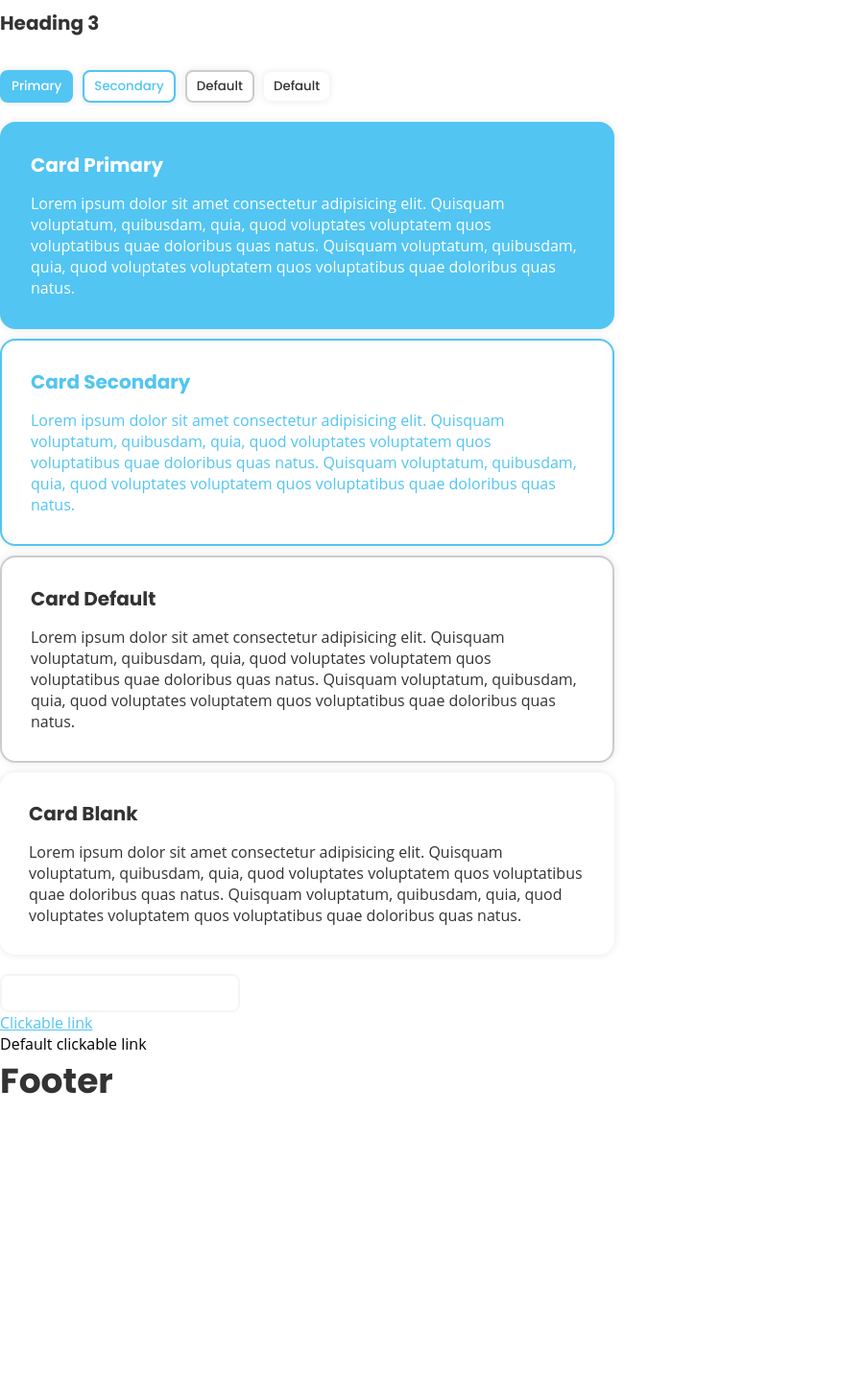
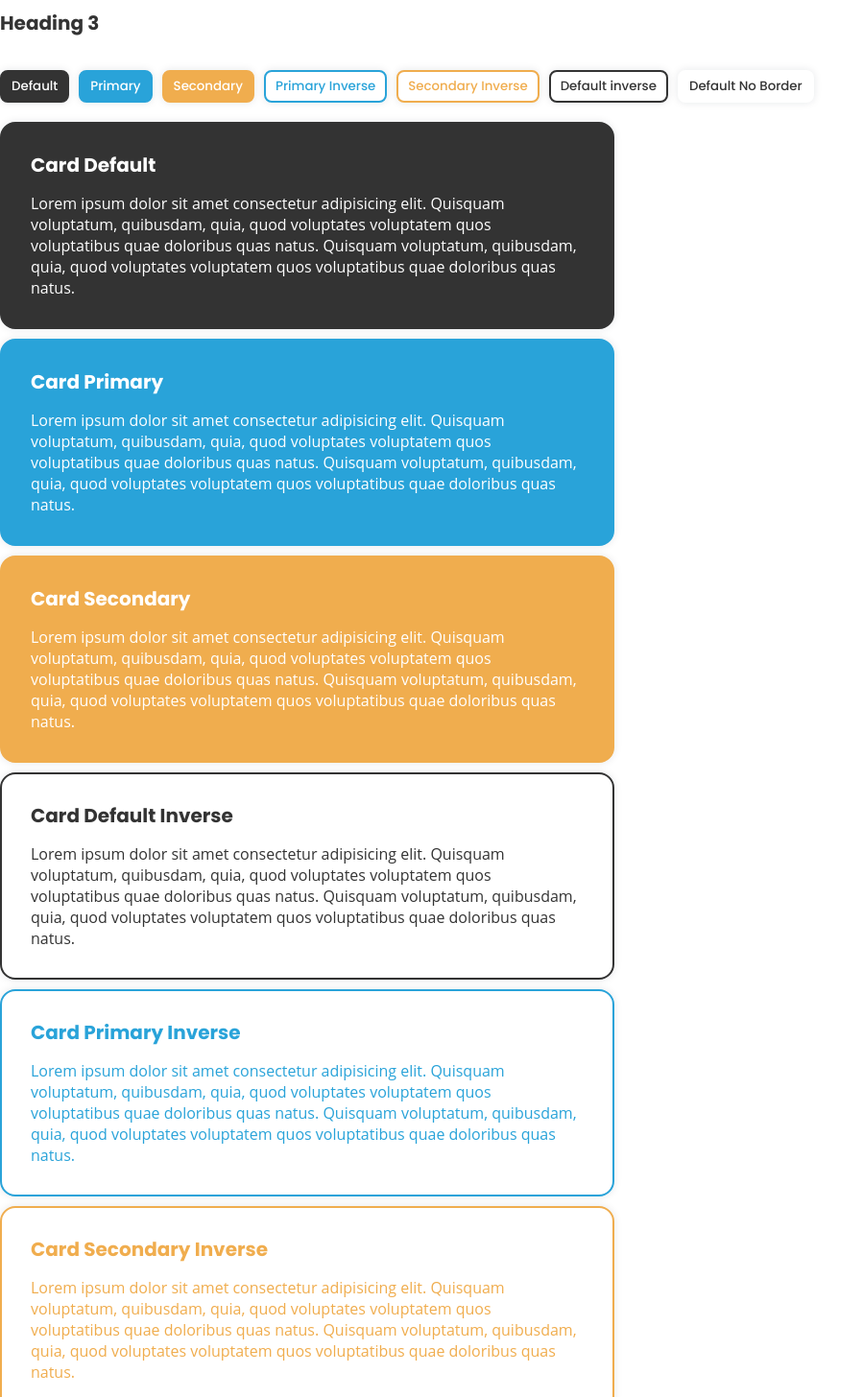
Before and after one commit to hugo1martin/react-template, a React (Vite) app: page /designsystem in a window 1280 px wide. Shown: the part 180-1636 px from the top of the page at 96% size, without its empty margins (0-899 px from the left). Before the commit the page ends 1349 px from the top, so only its background shows below. Built offline with nearby package versions, Linux system fonts and the light colour scheme.

Commit message:
improve mixins style

```diff
--- a/src/assets/styles/_buttons.scss
+++ b/src/assets/styles/_buttons.scss
@@ -1,6 +1,4 @@
 .button {
-  @include active-outline-default;
-
   width: fit-content;
   padding: 5px 10px;
   font-family: $font-family-poppins;
@@ -12,15 +10,31 @@
     padding: 9px 18px;
   }
 
+  &.default {
+    @include active-default-style;
+  }
+
   &.primary {
-    @include active-outline-primary;
+    @include active-primary-style;
   }
 
   &.secondary {
-    @include active-outline-secondary;
+    @include active-secondary-style;
   }
 
-  &.blank {
-    @include outline-blank;
+  &.default-inverse {
+    @include active-default-style-inverse;
+  }
+
+  &.primary-inverse {
+    @include active-primary-style-inverse;
+  }
+
+  &.secondary-inverse {
+    @include active-secondary-style-inverse;
+  }
+
+  &.default-no-border {
+    @include active-default-no-border;
   }
 }
--- a/src/assets/styles/_cards.scss
+++ b/src/assets/styles/_cards.scss
@@ -1,5 +1,5 @@
 .card {
-  @include outline-default;
+  @include default-style;
 
   height: fit-content;
   max-width: 50%;
@@ -8,14 +8,26 @@
   padding: $grid-space-5;
 
   &.primary {
-    @include outline-primary;
+    @include primary-style;
   }
 
   &.secondary {
-    @include outline-secondary;
+    @include secondary-style;
   }
 
-  &.blank {
-    @include outline-blank;
+  &.default-inverse {
+    @include default-style-inverse;
+  }
+
+  &.primary-inverse {
+    @include primary-style-inverse;
+  }
+
+  &.secondary-inverse {
+    @include secondary-style-inverse;
+  }
+
+  &.default-no-border {
+    @include default-no-border;
   }
 }
--- a/src/assets/styles/_mixins.scss
+++ b/src/assets/styles/_mixins.scss
@@ -1,63 +1,86 @@
-@mixin outline-default {
-  color: $outline-default-color;
-  background-color: $outline-default-bg;
-  border: 2px solid $outline-default-border;
+@mixin style-base($color, $bg-color: #fff, $border-color) {
+  color: $color;
+  background-color: $bg-color;
+  border: 2px solid $border-color;
   box-shadow: 0px 0px 8px rgba(0, 26, 51, 0.1);
 }
 
-@mixin outline-primary {
-  color: $outline-primary-color;
-  background-color: $outline-primary-bg;
-  border: 2px solid $outline-primary-border;
-  box-shadow: 0px 0px 8px rgba(0, 26, 51, 0.1);
-}
-
-@mixin outline-secondary {
-  color: $outline-secondary-color;
-  background-color: $outline-secondary-bg;
-  border: 2px solid $outline-secondary-border;
-  box-shadow: 0px 0px 8px rgba(0, 26, 51, 0.1);
-}
-
-@mixin outline-blank {
-  color: $outline-blank-color;
-  background-color: $outline-blank-bg;
-  border: none;
-  box-shadow: 0px 0px 8px rgba(0, 26, 51, 0.1);
-}
-
-@mixin active-outline-default {
-  @include outline-default;
-
-  &:disabled {
-    background-color: darken($outline-default-bg, 5%);
-  }
-
+@mixin active-effect($color) {
+  &:disabled,
   &:hover:not([disabled]) {
-    background-color: darken($outline-default-bg, 5%);
+    background-color: darken($color, 20%);
+    border-color: darken($color, 20%);
   }
 }
 
-@mixin active-outline-primary {
-  @include outline-primary;
-
-  &:disabled {
-    background-color: darken($outline-primary-bg, 5%);
-  }
-
+@mixin active-effect-inverse($color) {
+  &:disabled,
   &:hover:not([disabled]) {
-    background-color: darken($outline-primary-bg, 5%);
+    background-color: darken($color, 5%);
   }
 }
 
-@mixin active-outline-secondary {
-  @include outline-secondary;
+// Styles
+@mixin default-style {
+  @include style-base(#fff, $default-color, $default-color);
+}
 
-  &:disabled {
-    background-color: darken($outline-secondary-bg, 5%);
-  }
+@mixin primary-style {
+  @include style-base(#fff, $primary-color, $primary-color);
+}
 
-  &:hover:not([disabled]) {
-    background-color: darken($outline-secondary-bg, 5%);
-  }
+@mixin secondary-style {
+  @include style-base(#fff, $secondary-color, $secondary-color);
 }
+
+@mixin default-style-inverse {
+  @include style-base($default-color, #fff, $default-color);
+}
+
+@mixin primary-style-inverse {
+  @include style-base($primary-color, #fff, $primary-color);
+}
+
+@mixin secondary-style-inverse {
+  @include style-base($secondary-color, #fff, $secondary-color);
+}
+
+@mixin default-no-border {
+  @include style-base($text-color, #fff, transparent);
+}
+
+// Active styles
+@mixin active-default-style {
+  @include default-style;
+  @include active-effect($default-color);
+}
+
+@mixin active-primary-style {
+  @include primary-style;
+  @include active-effect($primary-color);
+}
+
+@mixin active-secondary-style {
+  @include secondary-style;
+  @include active-effect($secondary-color);
+}
+
+@mixin active-default-style-inverse {
+  @include default-style-inverse;
+  @include active-effect-inverse(#fff);
+}
+
+@mixin active-primary-style-inverse {
+  @include primary-style-inverse();
+  @include active-effect-inverse(#fff);
+}
+
+@mixin active-secondary-style-inverse {
+  @include secondary-style-inverse();
+  @include active-effect-inverse(#fff);
+}
+
+@mixin active-default-no-border {
+  @include default-no-border();
+  @include active-effect(#fff);
+}
--- a/src/assets/styles/_variables.scss
+++ b/src/assets/styles/_variables.scss
@@ -5,7 +5,7 @@ $font-family: $font-family-open-sans;
 $font-size: 16px;
 
 /* Colors */
-$primary-color: #52c5f2;
+$primary-color: #29a3d9;
 $secondary-color: #f0ad4e;
 $default-color: #333;
 $text-color: #333;
@@ -38,19 +38,3 @@ $grid-spaces: (
   7: $grid-space-7,
   8: $grid-space-8,
 );
-
-/* Outlines */
-$outline-primary-color: #fff;
-$outline-primary-bg: $primary-color;
-$outline-primary-border: $primary-color;
-
-$outline-secondary-color: $primary-color;
-$outline-secondary-bg: #fff;
-$outline-secondary-border: $outline-secondary-color;
-
-$outline-default-color: $default-color;
-$outline-default-bg: #fff;
-$outline-default-border: #ccc;
-
-$outline-blank-color: $default-color;
-$outline-blank-bg: #fff;
--- a/src/pages/design_system.tsx
+++ b/src/pages/design_system.tsx
@@ -8,13 +8,35 @@ function DesignSystem() {
       <h3>Heading 3</h3>
 
       <div className="v-space-4">
+        <button className="button default right-space-2">Default</button>
         <button className="button primary right-space-2">Primary</button>
         <button className="button secondary right-space-2">Secondary</button>
-        <button className="button default right-space-2">Default</button>
-        <button className="button blank right-space-2">Default</button>
+        <button className="button primary-inverse right-space-2">
+          Primary Inverse
+        </button>
+        <button className="button secondary-inverse right-space-2">
+          Secondary Inverse
+        </button>
+        <button className="button default-inverse right-space-2">
+          Default inverse
+        </button>
+        <button className="button default-no-border right-space-2">
+          Default No Border
+        </button>
       </div>
 
       <div className="v-space-4">
+        <div className="card default bottom-space-2">
+          <h3>Card Default</h3>
+          <p>
+            Lorem ipsum dolor sit amet consectetur adipisicing elit. Quisquam
+            voluptatum, quibusdam, quia, quod voluptates voluptatem quos
+            voluptatibus quae doloribus quas natus. Quisquam voluptatum,
+            quibusdam, quia, quod voluptates voluptatem quos voluptatibus quae
+            doloribus quas natus.
+          </p>
+        </div>
+
         <div className="card primary bottom-space-2">
           <h3>Card Primary</h3>
           <p>
@@ -37,8 +59,8 @@ function DesignSystem() {
           </p>
         </div>
 
-        <div className="card default bottom-space-2">
-          <h3>Card Default</h3>
+        <div className="card default-inverse bottom-space-2">
+          <h3>Card Default Inverse</h3>
           <p>
             Lorem ipsum dolor sit amet consectetur adipisicing elit. Quisquam
             voluptatum, quibusdam, quia, quod voluptates voluptatem quos
@@ -48,8 +70,8 @@ function DesignSystem() {
           </p>
         </div>
 
-        <div className="card blank bottom-space-2">
-          <h3>Card Blank</h3>
+        <div className="card primary-inverse bottom-space-2">
+          <h3>Card Primary Inverse</h3>
           <p>
             Lorem ipsum dolor sit amet consectetur adipisicing elit. Quisquam
             voluptatum, quibusdam, quia, quod voluptates voluptatem quos
@@ -58,6 +80,28 @@ function DesignSystem() {
             doloribus quas natus.
           </p>
         </div>
+
+        <div className="card secondary-inverse bottom-space-2">
+          <h3>Card Secondary Inverse</h3>
+          <p>
+            Lorem ipsum dolor sit amet consectetur adipisicing elit. Quisquam
+            voluptatum, quibusdam, quia, quod voluptates voluptatem quos
+            voluptatibus quae doloribus quas natus. Quisquam voluptatum,
+            quibusdam, quia, quod voluptates voluptatem quos voluptatibus quae
+            doloribus quas natus.
+          </p>
+        </div>
+      </div>
+
+      <div className="card default-no-border bottom-space-2">
+        <h3>Card Default No Border</h3>
+        <p>
+          Lorem ipsum dolor sit amet consectetur adipisicing elit. Quisquam
+          voluptatum, quibusdam, quia, quod voluptates voluptatem quos
+          voluptatibus quae doloribus quas natus. Quisquam voluptatum,
+          quibusdam, quia, quod voluptates voluptatem quos voluptatibus quae
+          doloribus quas natus.
+        </p>
       </div>
 
       <input></input>
```
